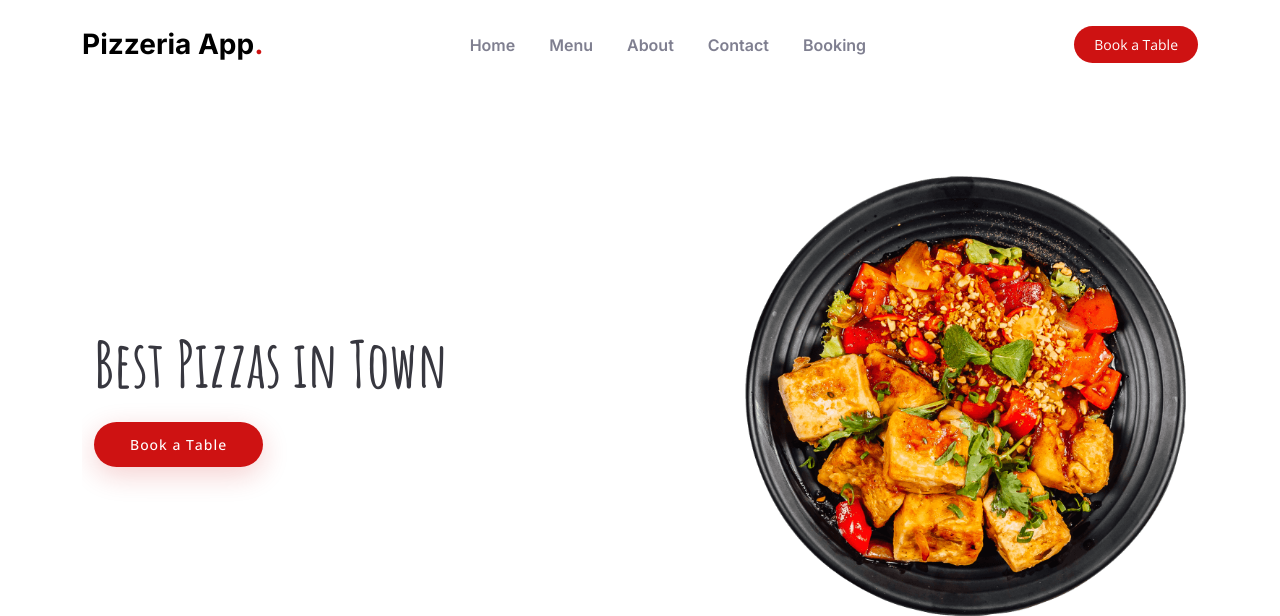
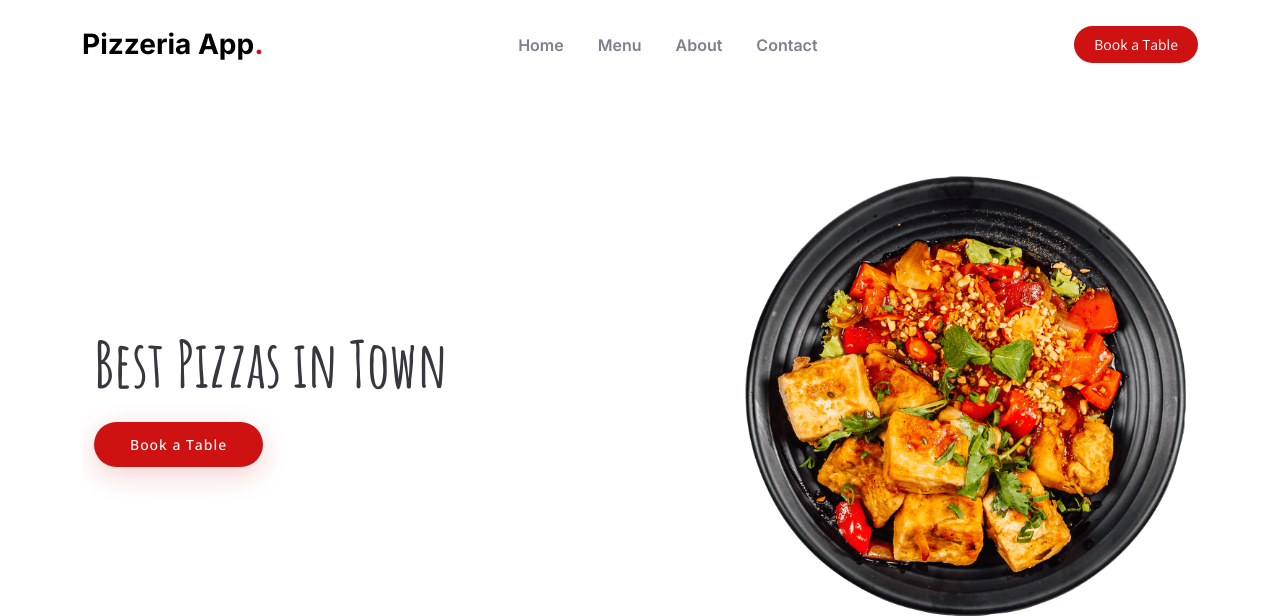
Before and after one commit to nikolliervin/PizzaWebApp, an ASP.NET Core app: page / in a window 1280 px wide. Shown: the top 616 px of the page. Run offline with ASP.NET Core 8, Linux system fonts and the light colour scheme; some libraries are stand-ins or nearby versions.

Commit message:
Finalized all link buttons

```diff
--- a/PizzaWebApp/Views/Home/Index.cshtml
+++ b/PizzaWebApp/Views/Home/Index.cshtml
@@ -9,7 +9,7 @@
           <h2 data-aos="fade-up">Best Pizzas in Town</h2>
 
           <div class="d-flex" data-aos="fade-up" data-aos-delay="200">
-            <a href="#book-a-table" class="btn-book-a-table">Book a Table</a>
+            <a class="btn-book-a-table" asp-controller="Booking" asp-action="Index">Book a Table</a>
           </div>
         </div>
         <div class="col-lg-5 order-1 order-lg-2 text-center text-lg-start">
--- a/PizzaWebApp/Views/Shared/_Layout.cshtml
+++ b/PizzaWebApp/Views/Shared/_Layout.cshtml
@@ -43,11 +43,11 @@
           <li><a href="#menu">Menu</a></li>
           <li ><a asp-controller="AboutUs" asp-action="Index" >About</a></li>
           <li><a asp-controller="Contact" asp-action="Index">Contact</a></li>
-          <li><a asp-controller="Booking" asp-action="Index">Booking</a></li>
+
         </ul>
       </nav>
 
-      <a class="btn-book-a-table" href="#book-a-table">Book a Table</a>
+      <a class="btn-book-a-table" asp-controller="Booking" asp-action="Index">Book a Table</a>
       <i class="mobile-nav-toggle mobile-nav-show bi bi-list"></i>
       <i class="mobile-nav-toggle mobile-nav-hide d-none bi bi-x"></i>
 
```
